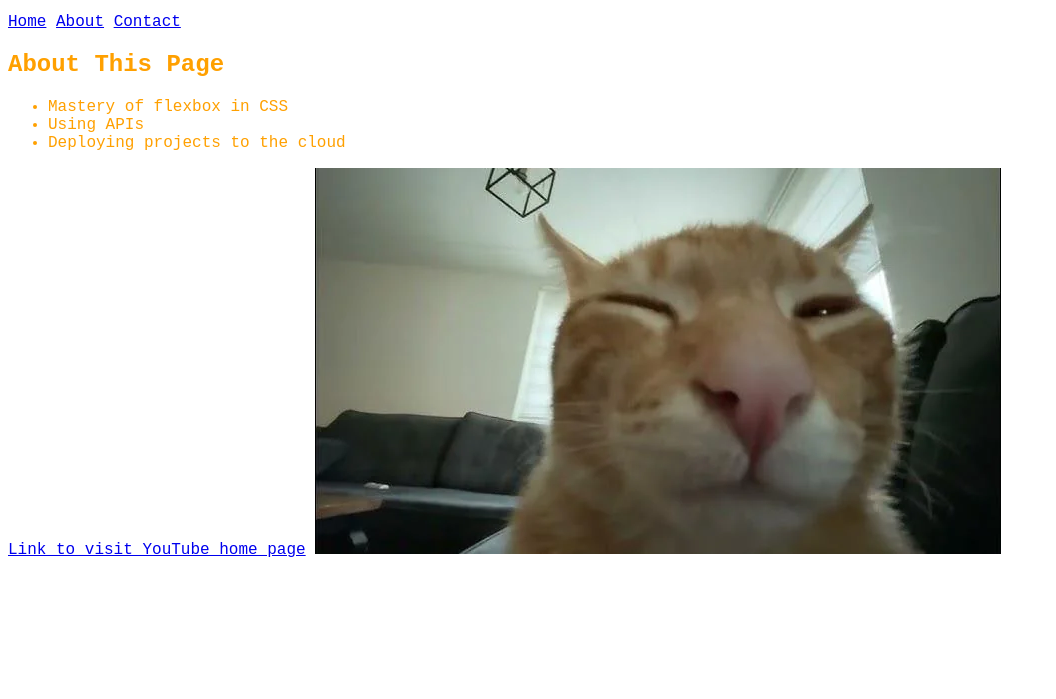
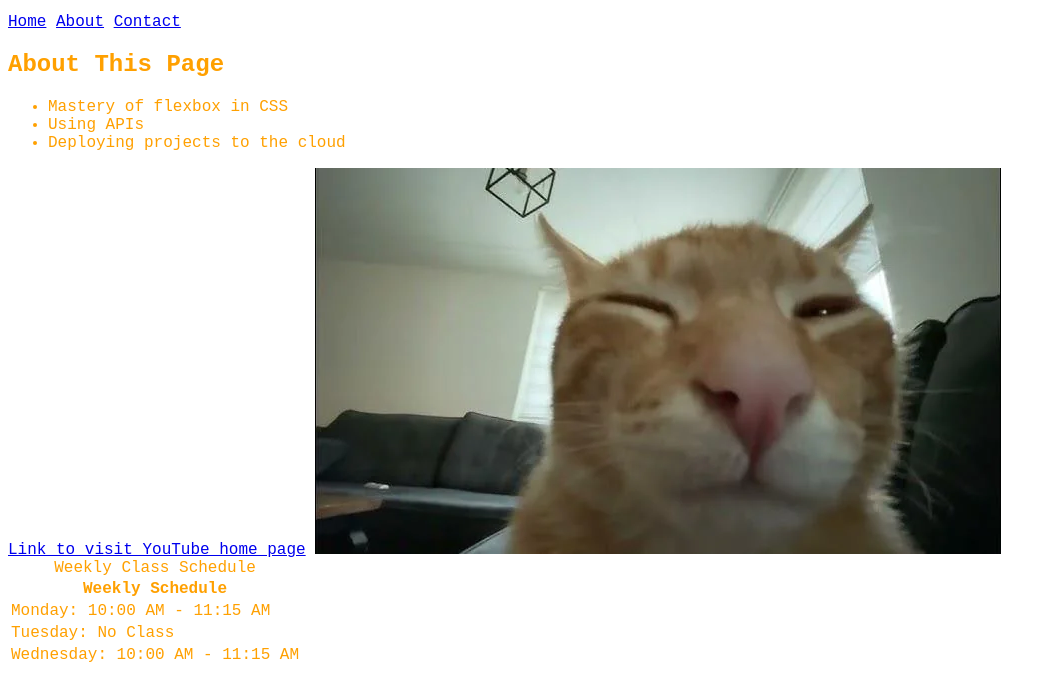
Before and after one commit to jzszymczak/web-dev-labs, a plain HTML site: page index.html in a window 1280 px wide. Shown: the part 101-800 px from the top of the page, without its empty margins (0-1056 px from the left). Drawn offline with Linux system fonts and the light colour scheme.

Commit message:
Added a table for the weekly class schedule to index.html

```diff
--- a/index.html
+++ b/index.html
@@ -31,6 +31,25 @@
         </ul>
         <a href="https://www.youtube.com/">Link to visit YouTube home page</a>
         <img src="cat.webp" alt="A description of the image">
+        <table>
+            <caption>Weekly Class Schedule</caption>
+            <thead>
+                <tr>
+                    <th>Weekly Schedule</th>
+                </tr>
+            </thead>
+            <tbody>
+                <tr>
+                    <td>Monday: 10:00 AM - 11:15 AM</td>
+                </tr>
+                <tr>
+                    <td>Tuesday: No Class</td>
+                </tr>
+                 <tr>
+                    <td>Wednesday: 10:00 AM - 11:15 AM</td>
+                </tr>
+            </tbody>
+        </table>
     </main>
 
 </body>
```
